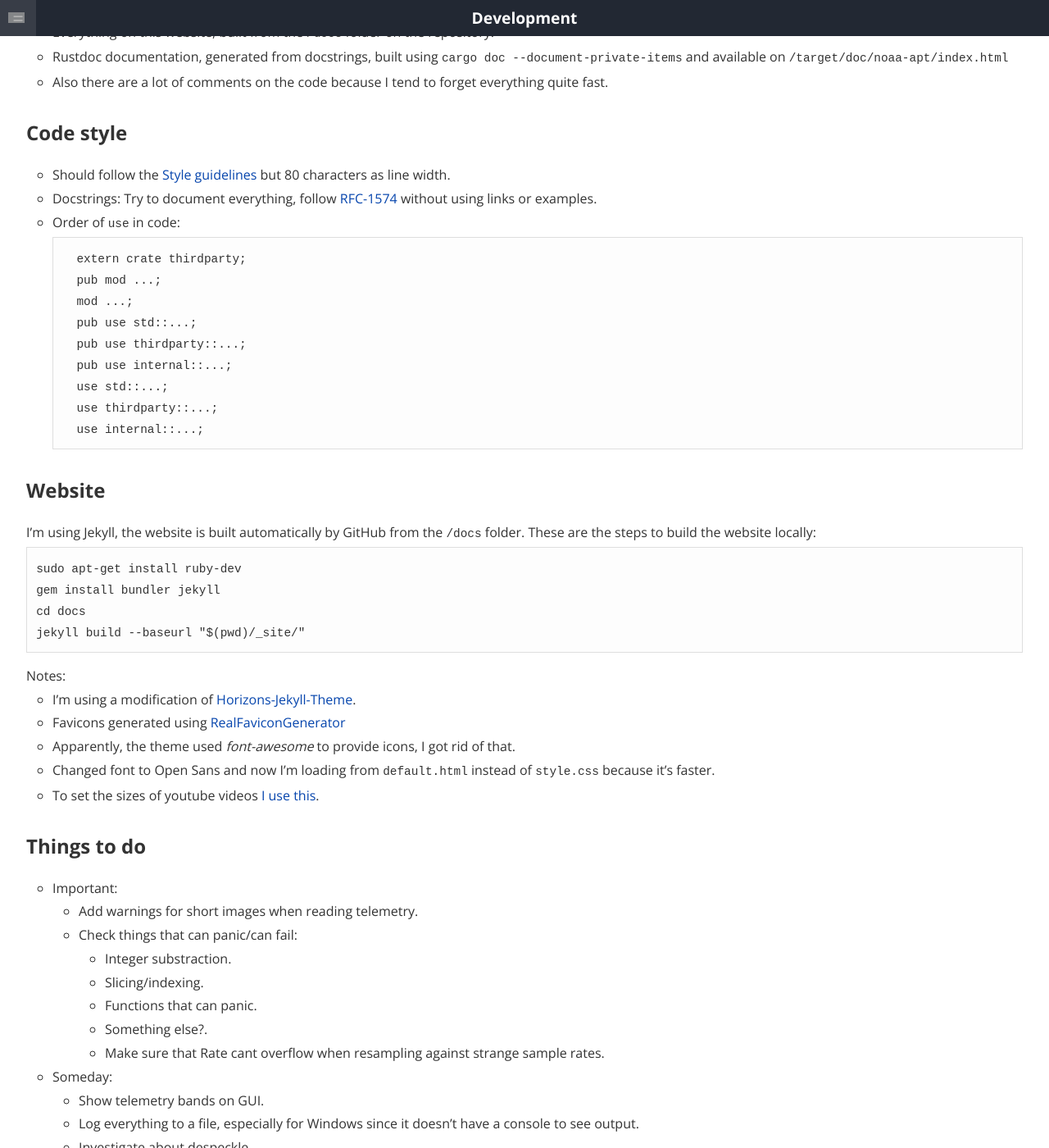
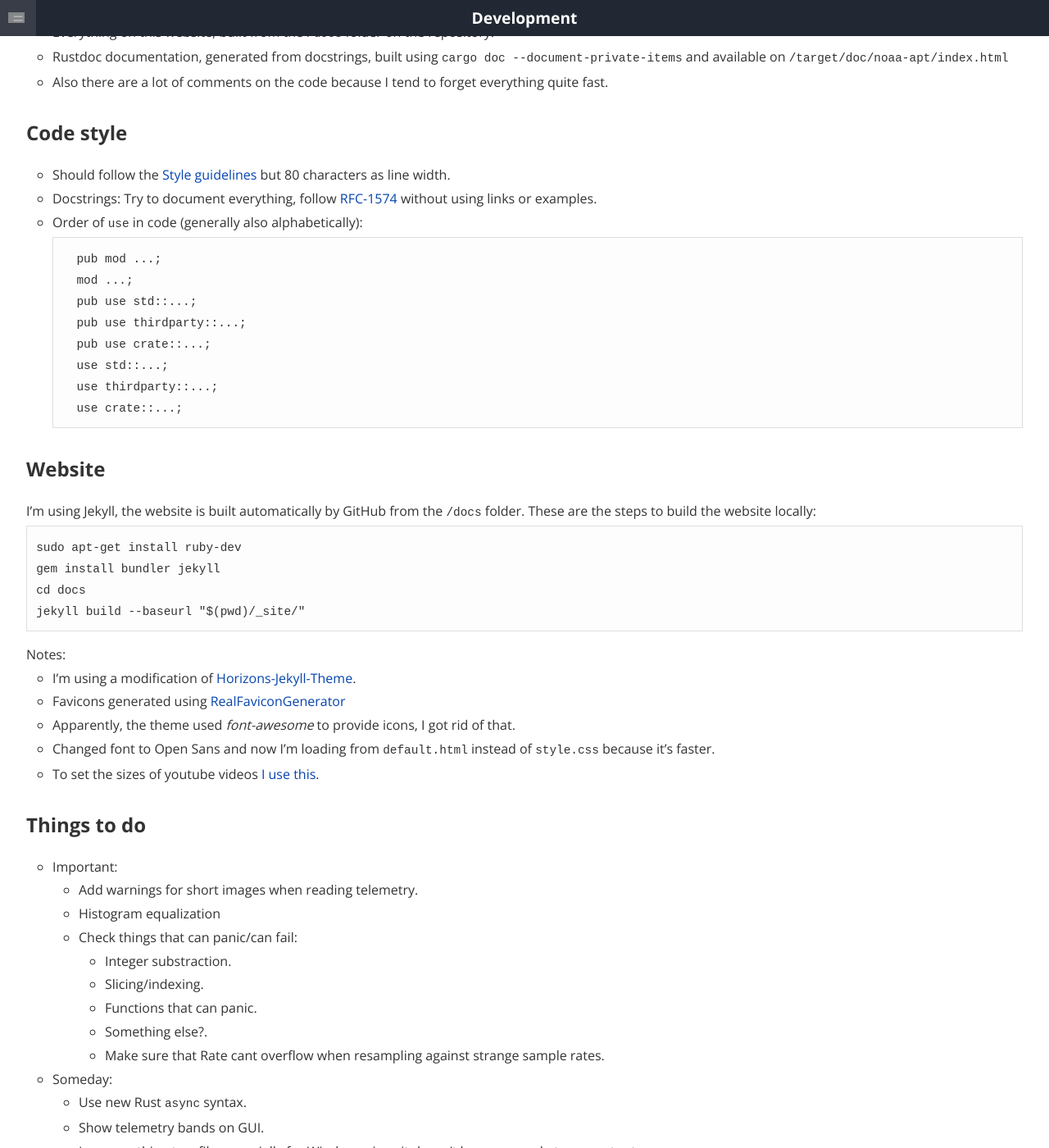
Before and after one commit to martinber/noaa-apt, a Jekyll site: the page built from docs/development.md, in a window 1280 px wide and 1400 px high, scrolled down 749 px. Shown: the whole window at 82% size. Built offline with Jekyll 4.4.1, drawn with Linux system fonts in a browser that asks for light colours; some of the changed text lies outside the part shown.

Commit message:
Documentation on "Release checklist" and "Things to do"

````diff
--- a/docs/development.md
+++ b/docs/development.md
@@ -31,18 +31,17 @@ The available documentation is:
 - Docstrings: Try to document everything, follow [RFC-1574] without using links
   or examples.
 
-- Order of `use` in code:
+- Order of `use` in code (generally also alphabetically):
 
     ```
-    extern crate thirdparty;
     pub mod ...;
     mod ...;
     pub use std::...;
     pub use thirdparty::...;
-    pub use internal::...;
+    pub use crate::...;
     use std::...;
     use thirdparty::...;
-    use internal::...;
+    use crate::...;
     ```
 
 [Style guidelines]: https://doc.rust-lang.org/1.0.0/style/
@@ -82,6 +81,8 @@ Notes:
 
     - Add warnings for short images when reading telemetry.
 
+    - Histogram equalization
+
     - Check things that can panic/can fail:
 
         - Integer substraction.
@@ -97,6 +98,8 @@ Notes:
 
 - Someday:
 
+    - Use new Rust `async` syntax.
+
     - Show telemetry bands on GUI.
 
     - Log everything to a file, especially for Windows since it doesn't have a
@@ -111,7 +114,12 @@ Notes:
 
     - [Compile as a library and create an Android client](https://mozilla.github.io/firefox-browser-architecture/experiments/2017-09-21-rust-on-android.html)
 
+    - Post-processing GUI window for rotating images, false color, histogram
+      equalization, telemetry bands, etc.
+
     - Implement false color [algorithm by enigmastrat](https://github.com/enigmastrat/apt137/tree/feature/false_color)
+
+    - Implement a map overlay, see [APTDecoder.jl](https://github.com/Alexander-Barth/APTDecoder.jl)
 
     - Improve syncing performance. Make it faster and more resilent to noise,
         maybe working with the mean and variance?. Especially for Raspberry Pi.
````
Also changed, not shown: other parts of docs/development.md (+4 -1 lines), docs/alternatives.md (+4 -0 lines).
